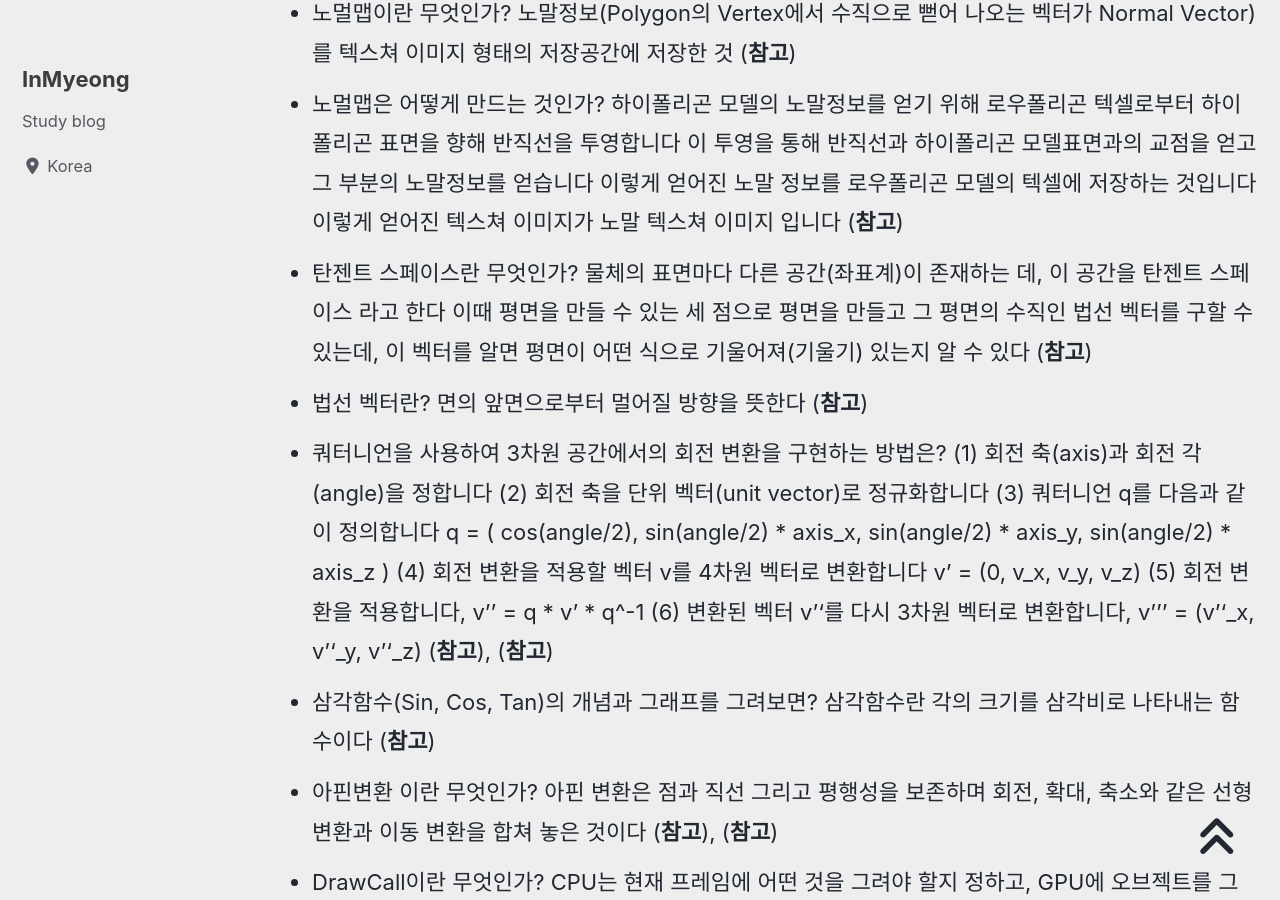
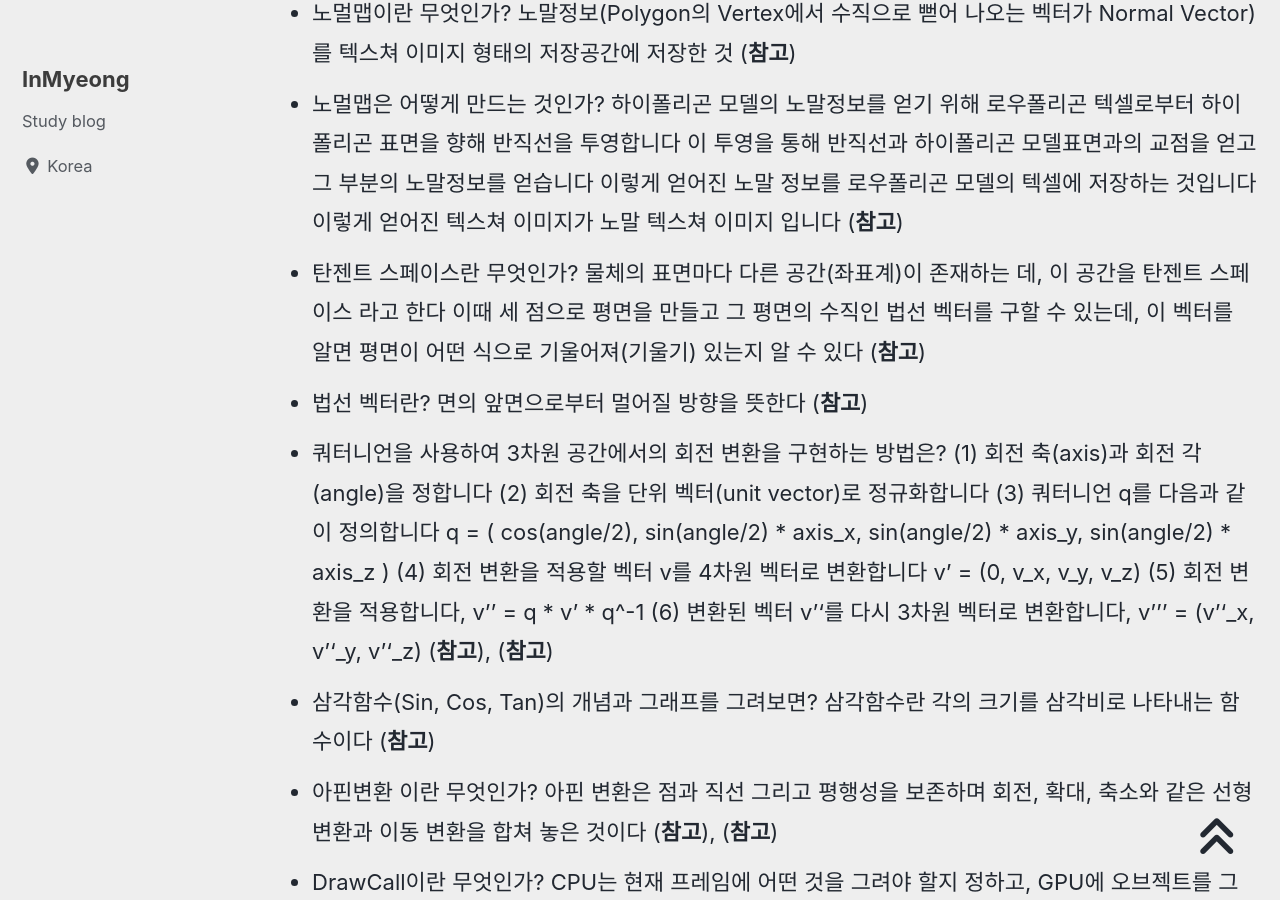
Before and after one commit to devMyeong/devMyeong.github.io, a Jekyll site: the page built from _posts/cs/2022-09-05-블로그-면접준비.md, in a window 1280 px wide and 900 px high, scrolled down 22431 px. Built offline with Jekyll 4.4.1, drawn with Linux system fonts in a browser that asks for light colours; cached includes are drawn as plain includes; nearby versions of some CDN libraries; some web fonts are replaced; comment, search, counter and statistics services are not loaded.

Commit message:
Chore : 수정

```diff
--- a/_posts/cs/2022-09-05-블로그-면접준비.md
+++ b/_posts/cs/2022-09-05-블로그-면접준비.md
@@ -207,7 +207,7 @@ last_modified_at: 2022-10-30
 - 프러스텀 컬링의 원리에 대해 설명하면? 절두체 내부에 점이 포함되는지 판단하기 위해서 6개의 평면에 대한 평면의 방정식에 점의 좌표를 대입해서 모든 평면 방정식의 결과값이 양수(+)면 이 점은 절두체 내부에 포함되어 있는 것이다 ([**참고**](https://lalyns.tistory.com/entry/%ED%94%84%EB%9F%AC%EC%8A%A4%ED%85%80-%EC%BB%AC%EB%A7%81-%EB%B7%B0%EC%A2%8C%ED%91%9C%EA%B3%84-1))
 - 노멀맵이란 무엇인가? 노말정보(Polygon의 Vertex에서 수직으로 뻗어 나오는 벡터가 Normal Vector)를 텍스쳐 이미지 형태의 저장공간에 저장한 것 ([**참고**](http://media.cgland.com/news.html?part=&modes=view&page=674&no=3081&word=))
 - 노멀맵은 어떻게 만드는 것인가? 하이폴리곤 모델의 노말정보를 얻기 위해 로우폴리곤 텍셀로부터 하이폴리곤 표면을 향해 반직선을 투영합니다 이 투영을 통해 반직선과 하이폴리곤 모델표면과의 교점을 얻고 그 부분의 노말정보를 얻습니다 이렇게 얻어진 노말 정보를 로우폴리곤 모델의 텍셀에 저장하는 것입니다 이렇게 얻어진 텍스쳐 이미지가 노말 텍스쳐 이미지 입니다 ([**참고**](http://media.cgland.com/news.html?part=&modes=view&page=674&no=3081&word=))
-- 탄젠트 스페이스란 무엇인가? 물체의 표면마다 다른 공간(좌표계)이 존재하는 데, 이 공간을 탄젠트 스페이스 라고 한다 이때 평면을 만들 수 있는 세 점으로 평면을 만들고 그 평면의 수직인 법선 벡터를 구할 수 있는데, 이 벡터를 알면 평면이 어떤 식으로 기울어져(기울기) 있는지 알 수 있다 ([**참고**](https://mgun.tistory.com/1289))
+- 탄젠트 스페이스란 무엇인가? 물체의 표면마다 다른 공간(좌표계)이 존재하는 데, 이 공간을 탄젠트 스페이스 라고 한다 이때 세 점으로 평면을 만들고 그 평면의 수직인 법선 벡터를 구할 수 있는데, 이 벡터를 알면 평면이 어떤 식으로 기울어져(기울기) 있는지 알 수 있다 ([**참고**](https://mgun.tistory.com/1289))
 - 법선 벡터란? 면의 앞면으로부터 멀어질 방향을 뜻한다 ([**참고**](http://telnet.or.kr/directx/graphics/programmingguide/gettingstarted/3dcoordinatesystems/facevertexnormalvectors.htm))
 - 쿼터니언을 사용하여 3차원 공간에서의 회전 변환을 구현하는 방법은? (1) 회전 축(axis)과 회전 각(angle)을 정합니다 (2) 회전 축을 단위 벡터(unit vector)로 정규화합니다 (3) 쿼터니언 q를 다음과 같이 정의합니다 q = ( cos(angle/2), sin(angle/2) * axis_x, sin(angle/2) * axis_y, sin(angle/2) * axis_z ) (4) 회전 변환을 적용할 벡터 v를 4차원 벡터로 변환합니다 v' = (0, v_x, v_y, v_z) (5) 회전 변환을 적용합니다, v'' = q * v' * q^-1 (6) 변환된 벡터 v''를 다시 3차원 벡터로 변환합니다, v''' = (v''_x, v''_y, v''_z) ([**참고**](https://tistory.joonhyung.xyz/16)), ([**참고**](https://showmiso.tistory.com/57))
 - 삼각함수(Sin, Cos, Tan)의 개념과 그래프를 그려보면? 삼각함수란 각의 크기를 삼각비로 나타내는 함수이다 ([**참고**](https://ko.wikipedia.org/wiki/%EC%82%BC%EA%B0%81%ED%95%A8%EC%88%98))
```
